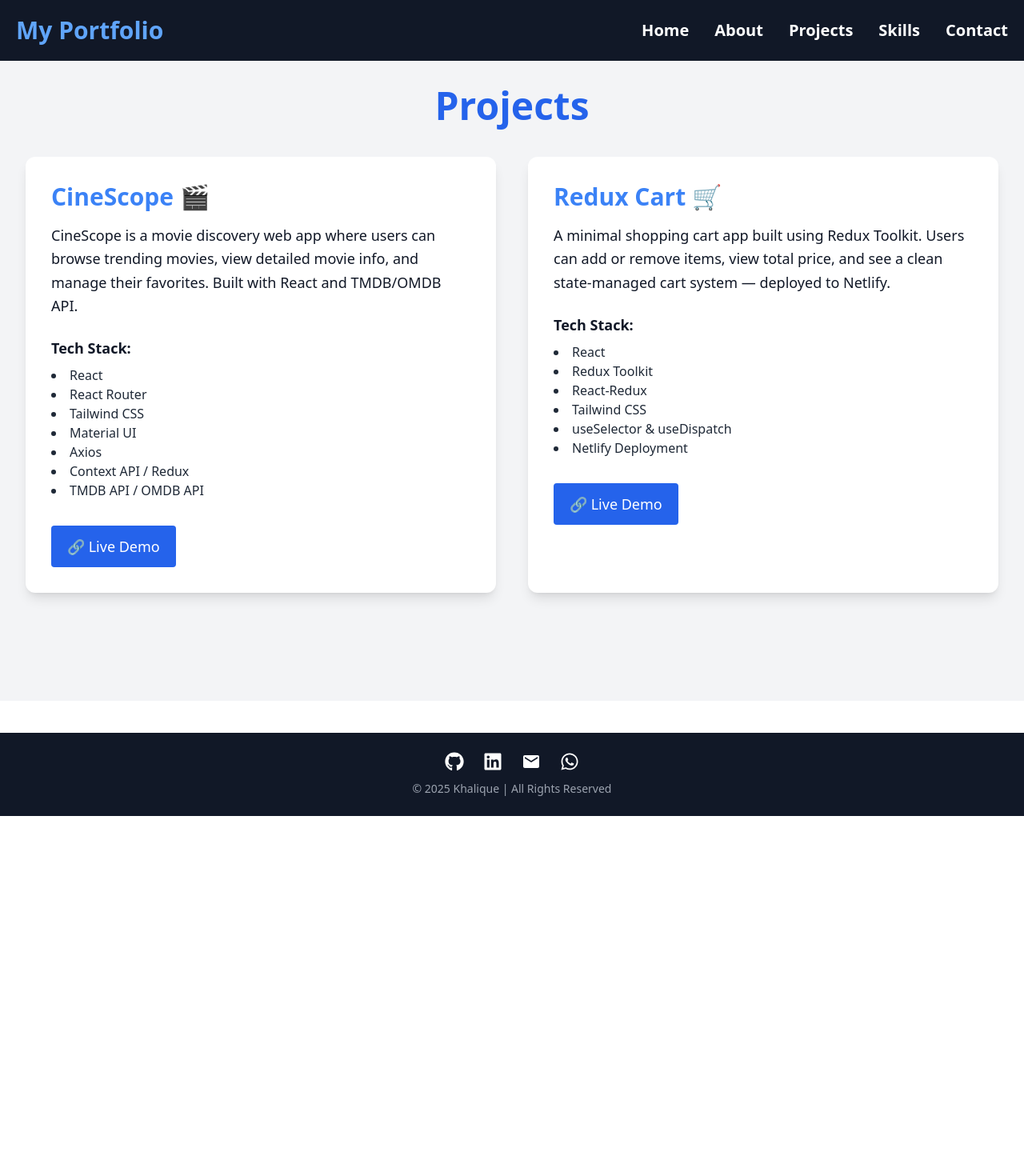
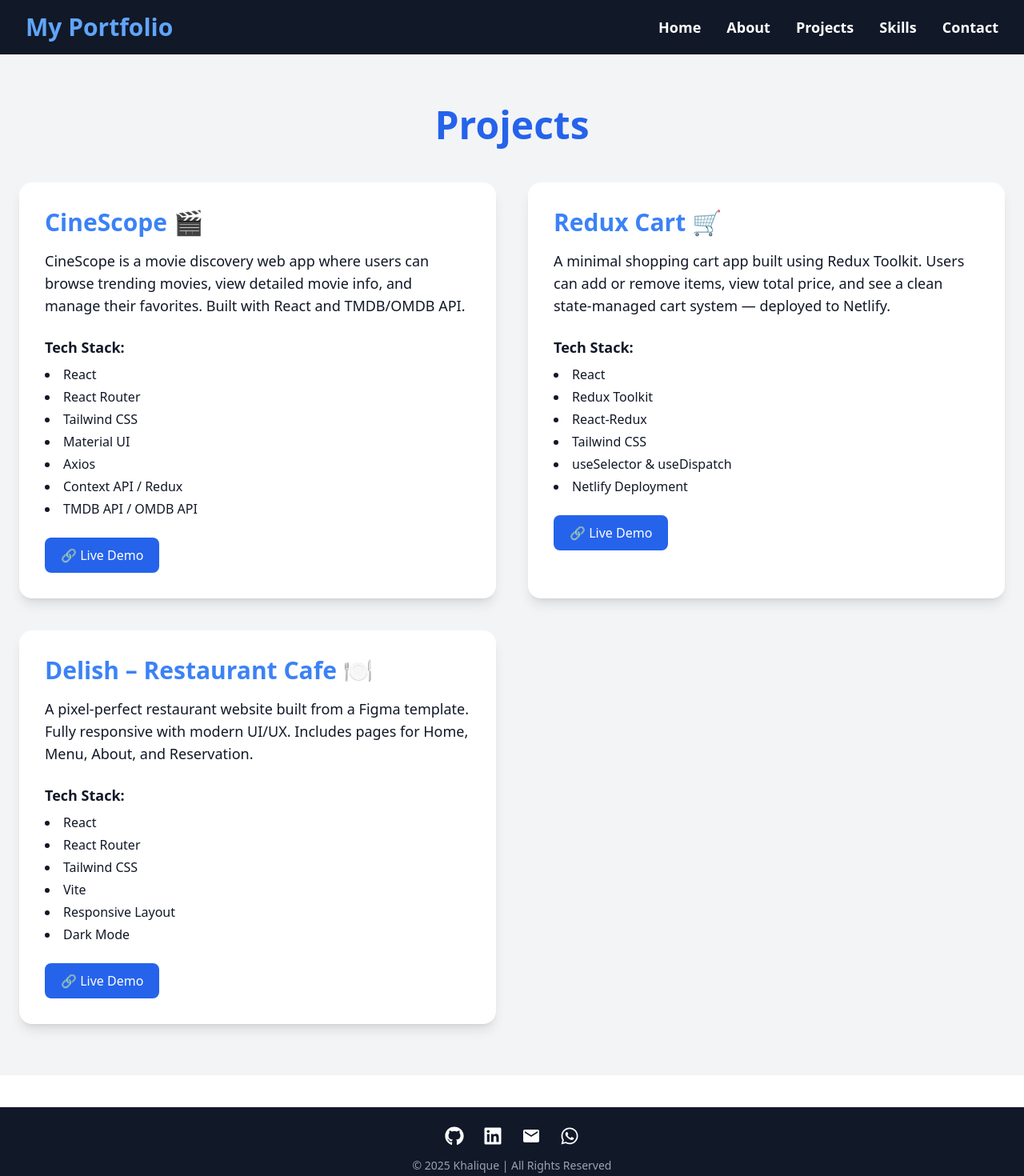
Before and after one commit to KhaliqueAhmed71/my-portfolio, a React (Vite) app: page /projects in a window 1280 px wide. Shown: the top 1470 px of the page at 80% size. Before the commit the page ends 1020 px from the top, so only its background shows below. Built offline with nearby package versions, Linux system fonts and the light colour scheme; the HTML template or start-up script is replaced by a standard one.

Commit message:
Updated portfolio: Added Delish Restaurant Cafe project

```diff
--- a/index.html
+++ b/index.html
@@ -5,7 +5,7 @@
     <meta charset="UTF-8" />
     <link rel="icon" href="https://static.vecteezy.com/system/resources/previews/004/467/266/non_2x/portfolio-sketch-neon-icon-simple-thin-line-outline-of-education-icons-for-ui-and-ux-website-or-mobile-application-isolated-on-brick-wall-vector.jpg" />
     <meta name="viewport" content="width=device-width, initial-scale=1.0" />
-    <title>Portfolio</title>
+    <title>Khalique Ahmed</title>
   </head>
   <body>
     <div id="root"></div>
--- a/src/assets/components/Footer.jsx
+++ b/src/assets/components/Footer.jsx
@@ -4,36 +4,45 @@ import { MdEmail } from 'react-icons/md';
 
 const Footer = () => {
   return (
-    <footer className="bg-gray-900 text-white p-6 text-center mt-10">
-      <div className="flex justify-center gap-6 text-2xl mb-3">
-
-        {/* GitHub */}
-        <a href="https://github.com/KhaliqueAhmed71" target="_blank" rel="noreferrer" className="hover:text-blue-400">
+    <footer className="bg-gray-900 text-white py-6 px-4 text-center mt-10">
+      {/* Social Icons */}
+      <div className="flex justify-center flex-wrap gap-6 text-2xl mb-4">
+        <a
+          href="https://github.com/KhaliqueAhmed71"
+          target="_blank"
+          rel="noreferrer"
+          className="hover:text-blue-400 transition duration-300"
+        >
           <FaGithub />
         </a>
-
-        {/* LinkedIn */}
-        <a href="https://linkedin.com/in/khaliqueahmedchandio" target="_blank" rel="noreferrer" className="hover:text-blue-400">
+        <a
+          href="https://linkedin.com/in/khaliqueahmedchandio"
+          target="_blank"
+          rel="noreferrer"
+          className="hover:text-blue-400 transition duration-300"
+        >
           <FaLinkedin />
         </a>
-
-        {/* Gmail */}
-        <a href="mailto:21cs071@students.muet.edu.pk" className="hover:text-blue-400">
+        <a
+          href="mailto:21cs071@students.muet.edu.pk"
+          className="hover:text-blue-400 transition duration-300"
+        >
           <MdEmail />
         </a>
-
-        {/* WhatsApp */}
         <a
           href="https://wa.me/923452083660"
           target="_blank"
           rel="noreferrer"
-          className="hover:text-blue-400"
+          className="hover:text-blue-400 transition duration-300"
         >
           <FaWhatsapp />
         </a>
       </div>
 
-      <p className="text-sm text-gray-400">&copy; {new Date().getFullYear()} Khalique | All Rights Reserved</p>
+      {/* Copyright */}
+      <p className="text-sm text-gray-400 leading-tight">
+        &copy; {new Date().getFullYear()} Khalique | All Rights Reserved
+      </p>
     </footer>
   );
 };
--- a/src/assets/components/Navbar.jsx
+++ b/src/assets/components/Navbar.jsx
@@ -1,17 +1,44 @@
-import React from 'react';
+import React, { useState } from 'react';
 import { Link } from 'react-router-dom';
+import { FiMenu, FiX } from 'react-icons/fi';
 
 const Navbar = () => {
+  const [isOpen, setIsOpen] = useState(false);
+
+  const toggleMenu = () => setIsOpen(!isOpen);
+
   return (
-    <nav className="bg-gray-900 text-white shadow p-5 flex justify-between items-center">
-      <h1 className="text-3xl font-extrabold text-blue-400">My Portfolio</h1>
-      <ul className="flex gap-8 text-xl font-semibold">
+    <nav className="bg-gray-900 text-white shadow-md">
+      <div className="max-w-7xl mx-auto px-4 sm:px-6 lg:px-8 py-4 flex justify-between items-center">
+        <h1 className="text-2xl sm:text-3xl font-extrabold text-blue-400">My Portfolio</h1>
+
+        {/* Desktop Menu */}
+        <ul className="hidden md:flex gap-8 text-lg font-semibold">
           <li><Link to="/" className="hover:text-blue-400">Home</Link></li>
           <li><Link to="/about" className="hover:text-blue-400">About</Link></li>
           <li><Link to="/projects" className="hover:text-blue-400">Projects</Link></li>
           <li><Link to="/skills" className="hover:text-blue-400">Skills</Link></li>
           <li><Link to="/contact" className="hover:text-blue-400">Contact</Link></li>
         </ul>
+
+        {/* Mobile Menu Button */}
+        <div className="md:hidden">
+          <button onClick={toggleMenu} className="text-white text-2xl focus:outline-none">
+            {isOpen ? <FiX /> : <FiMenu />}
+          </button>
+        </div>
+      </div>
+
+      {/* Mobile Dropdown Menu */}
+      {isOpen && (
+        <ul className="md:hidden px-6 pb-4 space-y-3 text-lg font-medium bg-gray-800">
+          <li><Link to="/" onClick={toggleMenu} className="block hover:text-blue-400">Home</Link></li>
+          <li><Link to="/about" onClick={toggleMenu} className="block hover:text-blue-400">About</Link></li>
+          <li><Link to="/projects" onClick={toggleMenu} className="block hover:text-blue-400">Projects</Link></li>
+          <li><Link to="/skills" onClick={toggleMenu} className="block hover:text-blue-400">Skills</Link></li>
+          <li><Link to="/contact" onClick={toggleMenu} className="block hover:text-blue-400">Contact</Link></li>
+        </ul>
+      )}
     </nav>
   );
 };
--- a/src/assets/pages/About.jsx
+++ b/src/assets/pages/About.jsx
@@ -2,22 +2,24 @@ import React from 'react';
 
 const About = () => {
   return (
-    <section className="p-8 bg-white dark:bg-gray-900 min-h-screen text-gray-800 dark:text-gray-200">
-      <h2 className="text-4xl font-bold mb-6 text-blue-600">About Me</h2>
+    <section className="px-4 py-8 sm:px-6 lg:px-20 xl:px-36 bg-white dark:bg-gray-900 min-h-screen text-gray-800 dark:text-gray-200">
+      <h2 className="text-3xl sm:text-4xl font-bold mb-6 text-blue-600">
+        About Me
+      </h2>
 
-      <p className="text-lg leading-relaxed mb-5">
-        I’m a final year student of <strong>Computer Systems Engineering at Mehran UET Jamshoro.</strong>. I have a strong passion for frontend development and UI design.
+      <p className="text-base sm:text-lg leading-relaxed mb-5">
+        I’m a final year student of <strong>Computer Systems Engineering at Mehran UET Jamshoro</strong>. I have a strong passion for frontend development and UI design.
       </p>
 
-      <p className="text-lg leading-relaxed mb-5">
-        I’ve successfully completed a Web Development course from <strong>PITP (People's Infromation Technology Program)</strong>, where I worked on multiple projects using HTML, CSS, JavaScript, and React.js.
+      <p className="text-base sm:text-lg leading-relaxed mb-5">
+        I’ve successfully completed a Web Development course from <strong>PITP (People's Information Technology Program)</strong>, where I worked on multiple projects using HTML, CSS, JavaScript, and React.js.
       </p>
 
-      <p className="text-lg leading-relaxed mb-5">
+      <p className="text-base sm:text-lg leading-relaxed mb-5">
         Currently, I’m doing an internship at <strong>Verior</strong>, where I’m working on real-world web development projects using modern tools and technologies.
       </p>
 
-      <p className="text-lg leading-relaxed">
+      <p className="text-base sm:text-lg leading-relaxed">
         I love turning complex problems into clean, functional, and beautiful web interfaces. I’m always eager to learn and explore the latest trends in frontend and full-stack development.
       </p>
     </section>
--- a/src/assets/pages/Contact.jsx
+++ b/src/assets/pages/Contact.jsx
@@ -2,13 +2,36 @@ import React from 'react';
 
 const Contact = () => {
   return (
-    <section className="p-8 bg-gray-100 dark:bg-gray-800 min-h-screen text-gray-900 dark:text-gray-100">
-      <h2 className="text-3xl font-bold mb-4">Contact Me</h2>
-      <form className="max-w-md mx-auto space-y-4">
-        <input className="w-full p-2 rounded bg-white dark:bg-gray-700" type="text" placeholder="Your Name" required />
-        <input className="w-full p-2 rounded bg-white dark:bg-gray-700" type="email" placeholder="Email" required />
-        <textarea className="w-full p-2 rounded bg-white dark:bg-gray-700" placeholder="Your Message" rows="5"></textarea>
-        <button className="bg-blue-600 text-white px-6 py-2 rounded hover:bg-blue-700">Send</button>
+    <section className="px-4 py-10 sm:px-6 lg:px-20 xl:px-36 bg-gray-100 dark:bg-gray-800 min-h-screen text-gray-900 dark:text-gray-100">
+      <h2 className="text-3xl sm:text-4xl font-bold mb-6 text-blue-600 text-center">
+        Contact Me
+      </h2>
+
+      <form className="max-w-xl mx-auto space-y-5">
+        <input
+          className="w-full p-3 rounded bg-white dark:bg-gray-700 dark:placeholder-gray-300 outline-none focus:ring-2 focus:ring-blue-500 transition duration-300"
+          type="text"
+          placeholder="Your Name"
+          required
+        />
+        <input
+          className="w-full p-3 rounded bg-white dark:bg-gray-700 dark:placeholder-gray-300 outline-none focus:ring-2 focus:ring-blue-500 transition duration-300"
+          type="email"
+          placeholder="Email"
+          required
+        />
+        <textarea
+          className="w-full p-3 rounded bg-white dark:bg-gray-700 dark:placeholder-gray-300 outline-none focus:ring-2 focus:ring-blue-500 transition duration-300"
+          placeholder="Your Message"
+          rows="5"
+          required
+        ></textarea>
+        <button
+          className="w-full bg-blue-600 text-white px-6 py-3 rounded hover:bg-blue-700 transition duration-300"
+          type="submit"
+        >
+          Send
+        </button>
       </form>
     </section>
   );
--- a/src/assets/pages/Home.jsx
+++ b/src/assets/pages/Home.jsx
@@ -2,11 +2,14 @@ import React from 'react';
 
 const Home = () => {
   return (
-    <section className="min-h-screen flex items-center justify-center bg-gray-100 dark:bg-gray-800">
+    <section className="min-h-screen flex items-center justify-center px-6 bg-gray-100 dark:bg-gray-800 transition-colors duration-300">
       <div className="text-center">
-        <h1 className="text-4xl font-bold text-blue-600">Hi, I'm Khalique Ahmed 👋</h1>
-        <p className="mt-4 text-lg text-gray-700 dark:text-gray-300">
-          I'm a Frontend Developer building responsive and beautiful web apps.
+        <h1 className="text-4xl sm:text-5xl md:text-6xl font-extrabold text-blue-600 mb-4 animate-fade-in">
+          Hi, I'm Khalique Ahmed 👋
+        </h1>
+
+        <p className="text-lg sm:text-xl text-gray-700 dark:text-gray-300 max-w-2xl mx-auto">
+          I'm a passionate Frontend Developer focused on creating modern, responsive, and user-friendly web applications.
         </p>
       </div>
     </section>
--- a/src/assets/pages/Projects.jsx
+++ b/src/assets/pages/Projects.jsx
@@ -22,22 +22,38 @@ const Projects = () => {
       ],
       live: 'https://redux-cart-ap.netlify.app/',
     },
+    {
+  name: 'Delish – Restaurant Cafe 🍽️',
+  description:
+    'A pixel-perfect restaurant website built from a Figma template. Fully responsive with modern UI/UX. Includes pages for Home, Menu, About, and Reservation.',
+  stack: [
+    'React', 'React Router', 'Tailwind CSS', 'Vite',
+     'Responsive Layout', 'Dark Mode',
+  ],
+  live: 'https://delish-restaurant-cafe.netlify.app/',
+},
 
   ];
 
   return (
-    <section className="p-8 bg-gray-100 dark:bg-gray-800 min-h-screen text-gray-900 dark:text-gray-100">
-      <h2 className="text-5xl font-bold mb-10 text-blue-600 text-center">Projects</h2>
+    <section className="px-6 py-16 bg-gray-100 dark:bg-gray-800 text-gray-900 dark:text-gray-100 min-h-screen transition-colors duration-300">
+      <h2 className="text-4xl sm:text-5xl font-bold text-center text-blue-600 mb-12">Projects</h2>
 
       <div className="grid gap-10 md:grid-cols-2">
         {projects.map((project, index) => (
-          <div key={index} className="bg-white dark:bg-gray-700 rounded-xl shadow-lg p-8">
-            <h3 className="text-3xl font-semibold text-blue-500 mb-4">{project.name}</h3>
-            <p className="mb-6 text-lg leading-relaxed">{project.description}</p>
+          <div
+            key={index}
+            className="bg-white dark:bg-gray-700 rounded-2xl shadow-lg p-6 sm:p-8 hover:scale-[1.02] transition-transform duration-300"
+          >
+            <h3 className="text-2xl sm:text-3xl font-semibold text-blue-500 mb-4">
+              {project.name}
+            </h3>
+
+            <p className="text-base sm:text-lg leading-relaxed mb-6">{project.description}</p>
 
             <div className="mb-6">
-              <h4 className="font-semibold mb-2 text-lg">Tech Stack:</h4>
-              <ul className="list-disc list-inside text-base text-gray-800 dark:text-gray-200">
+              <h4 className="font-semibold text-lg mb-2">Tech Stack:</h4>
+              <ul className="list-disc list-inside text-sm sm:text-base space-y-1">
                 {project.stack.map((tech, i) => (
                   <li key={i}>{tech}</li>
                 ))}
@@ -49,7 +65,7 @@ const Projects = () => {
                 href={project.live}
                 target="_blank"
                 rel="noreferrer"
-                className="inline-block mt-2 px-5 py-3 text-lg bg-blue-600 text-white rounded hover:bg-blue-700 transition"
+                className="inline-block bg-blue-600 hover:bg-blue-700 text-white px-5 py-2.5 rounded-lg text-base font-medium transition"
               >
                 🔗 Live Demo
               </a>
--- a/src/assets/pages/Skills.jsx
+++ b/src/assets/pages/Skills.jsx
@@ -2,12 +2,19 @@ import React from 'react';
 
 const Skills = () => {
   const skills = ['HTML', 'CSS', 'JavaScript', 'React', 'Tailwind', 'Git'];
+
   return (
-    <section className="p-8 bg-white dark:bg-gray-900 min-h-screen text-gray-800 dark:text-white">
-      <h2 className="text-3xl font-bold mb-4">Skills</h2>
-      <ul className="grid grid-cols-2 sm:grid-cols-3 md:grid-cols-4 gap-4 mt-4">
-        {skills.map((skill) => (
-          <li key={skill} className="bg-blue-100 dark:bg-blue-800 px-4 py-2 rounded text-center">{skill}</li>
+    <section className="min-h-screen px-6 py-16 bg-white dark:bg-gray-900 text-gray-800 dark:text-white transition-colors duration-300">
+      <h2 className="text-4xl sm:text-5xl font-bold text-center text-blue-600 mb-12">Skills</h2>
+
+      <ul className="grid grid-cols-2 sm:grid-cols-3 md:grid-cols-4 gap-6 max-w-4xl mx-auto">
+        {skills.map((skill, index) => (
+          <li
+            key={index}
+            className="bg-blue-100 dark:bg-blue-800/80 text-blue-900 dark:text-white px-6 py-4 rounded-xl text-center font-medium text-lg hover:scale-105 transition-transform duration-300 shadow-md"
+          >
+            {skill}
+          </li>
         ))}
       </ul>
     </section>
```
Lines whose indentation alone changed are shown as unchanged.
